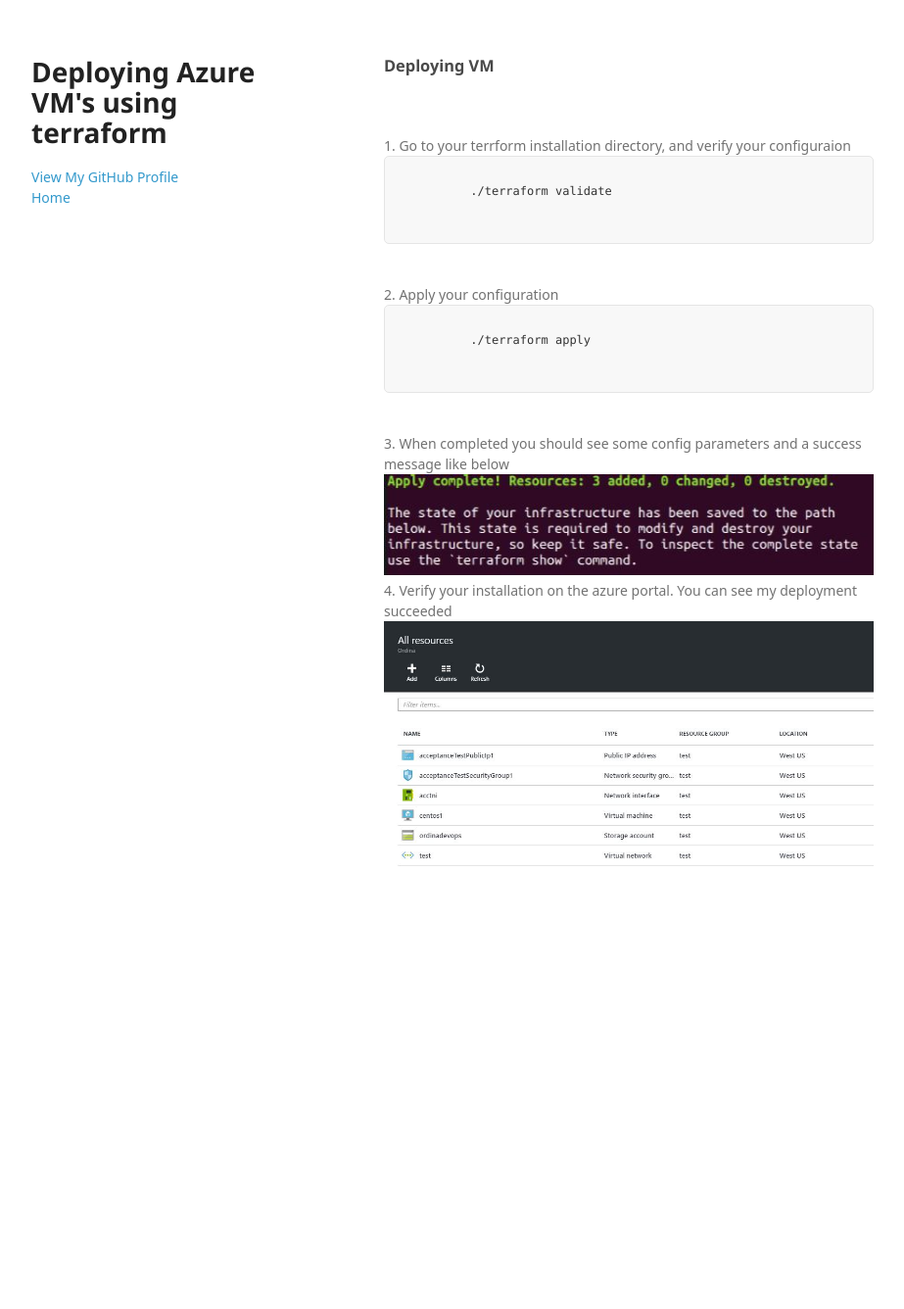
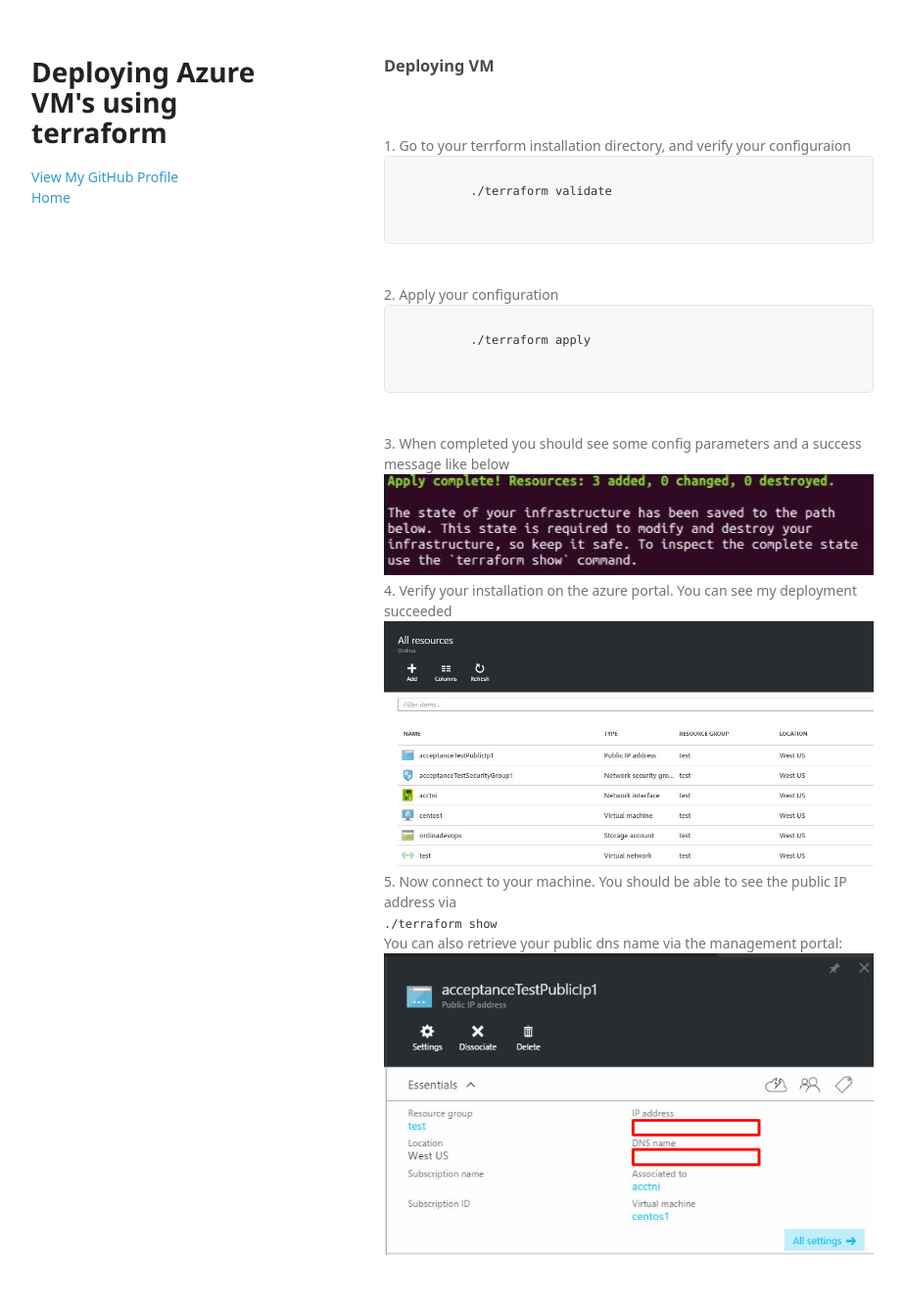
Before and after one commit to arjenwilly/arjenwilly.github.io, a Jekyll site: the page terraform3.html, which Jekyll copies as it is, in a window 1280 px wide. Shown: the whole page at 98% size, without its empty margins (178-1101 px from the left). Built offline with Jekyll 4.4.1, drawn with Linux system fonts in a browser that asks for light colours; some web fonts are replaced; before the commit the page ends 939 px from its top, so only the background shows below that.

Commit message:
Update terraform3.html

```diff
--- a/terraform3.html
+++ b/terraform3.html
@@ -43,6 +43,12 @@
         <img src="images/complete.JPG" class="inline"/><br>
         4. Verify your installation on the azure portal. You can see my deployment succeeded<br>
         <img src="images/configuration.JPG" class="inline"/><br>
+        5. Now connect to your machine. You should be able to see the public IP address via<br>
+        <code>
+          ./terraform show
+        </code><br>
+        You can also retrieve your public dns name via the management portal:<br>
+        <img src="images/publicsettings.jpg" class="inline"/><br>
 
 
       </section>
```
